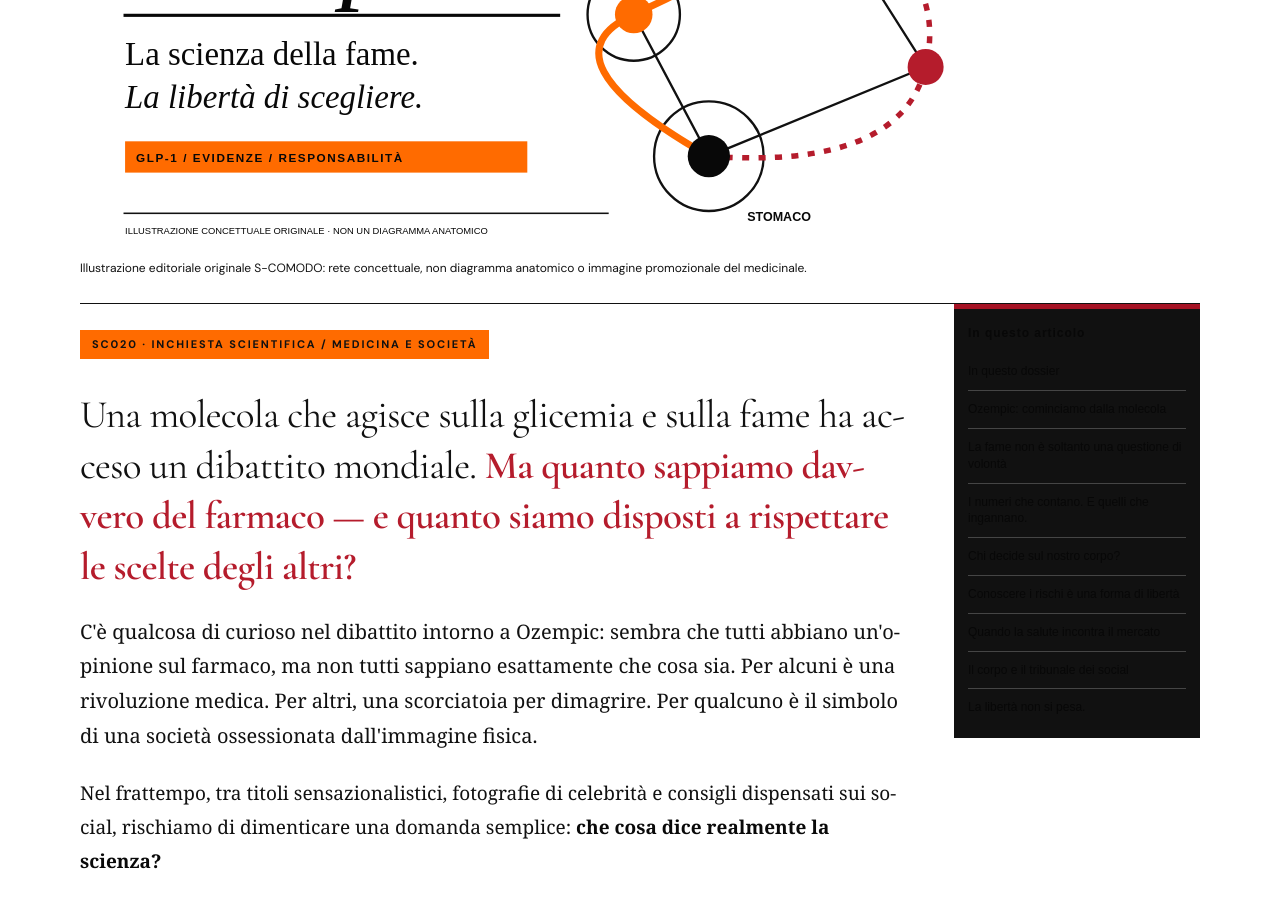
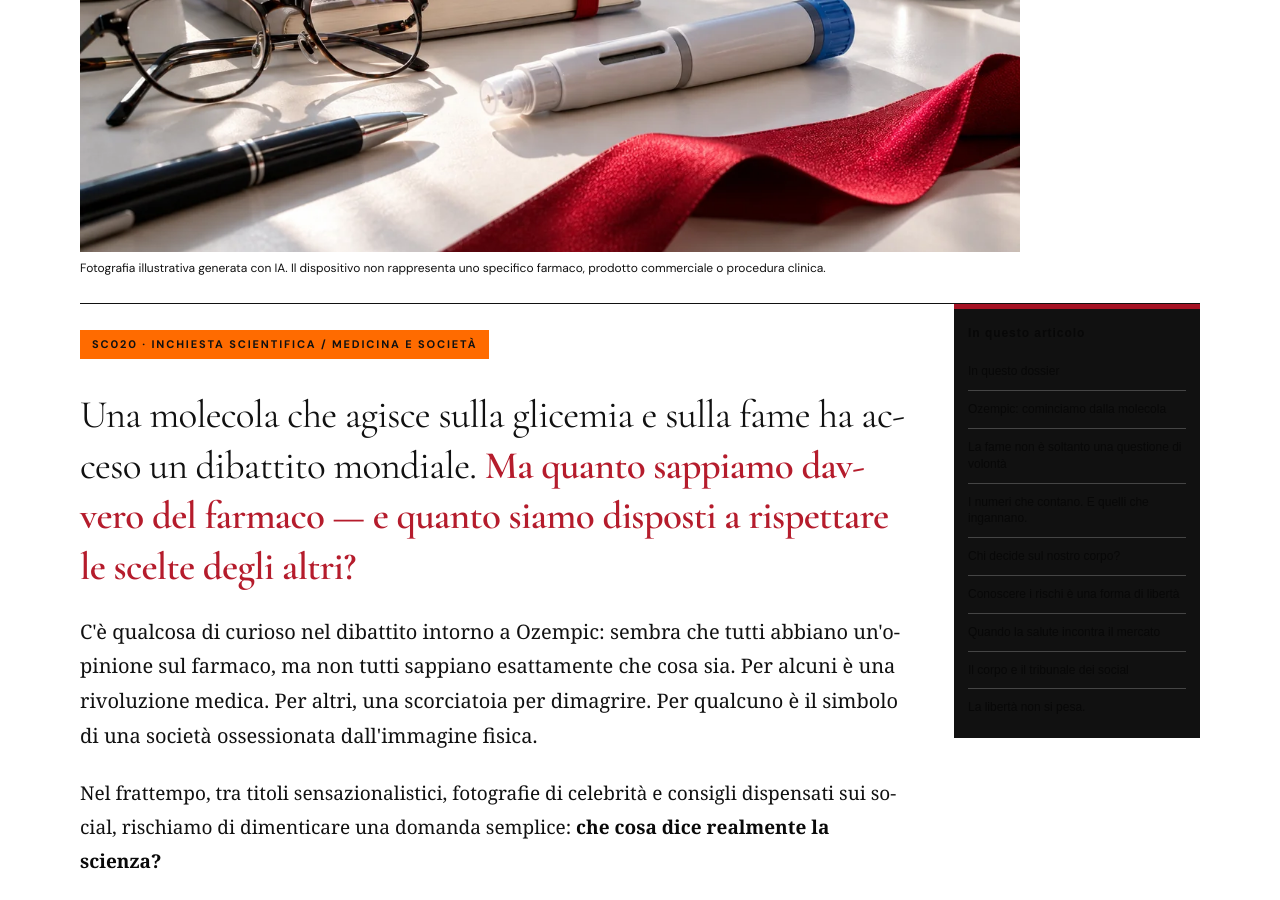
Before and after one commit to manzo8b/s-comodo, a Jekyll site: the page built from _posts/2026-11-13-ozempic-scienza-fame-liberta-scelta.html, in a window 1280 px wide and 900 px high, scrolled down 885 px. Built offline with Jekyll 4.4.1, drawn with Linux system fonts in a browser that asks for light colours.

Commit message:
Publish original Ozempic editorial cover and preserve medical illustration disclosure

```diff
--- a/_posts/2026-11-13-ozempic-scienza-fame-liberta-scelta.html
+++ b/_posts/2026-11-13-ozempic-scienza-fame-liberta-scelta.html
@@ -17,9 +17,9 @@ reviewed: true
 ai_assisted: true
 ai_disclosure: "Dossier sviluppato con supporto di intelligenza artificiale su fonti scientifiche e regolatorie citate. La selezione del tema, l'impostazione sulla libertà informata e l'approvazione dell'articolo sono editoriali umane. Infografiche ricostruite da dati pubblicati: non rappresentano dati clinici individuali. La copertina è un'illustrazione originale concettuale, non una fotografia o uno schema anatomico."
 reading_minutes: 12
-image: /assets/images/sc020-ozempic-editoriale.svg
-image_alt: "Copertina editoriale concettuale con titolo Ozempic in corsivo, palette bianca, nera, arancione acceso e rossa, e nodi astratti che richiamano il GLP-1"
-image_caption: "Illustrazione editoriale originale S-COMODO: rete concettuale, non diagramma anatomico o immagine promozionale del medicinale."
+image: /assets/images/covers/sc020-ozempic-consultazione-editoriale.webp
+image_alt: "Scena editoriale con un taccuino medico, occhiali, stetoscopio e dispositivo generico per iniezione, su una scrivania luminosa."
+image_caption: "Fotografia illustrativa generata con IA. Il dispositivo non rappresenta uno specifico farmaco, prodotto commerciale o procedura clinica."
 sources:
   - author: "European Medicines Agency (EMA)"
     title: "Ozempic — EPAR, informazioni ufficiali e indicazioni"
```
Also changed, not shown: editorial/COVER_SYSTEM.md (+2 -2 lines), assets/images/covers/sc020-ozempic-consultazione-editoriale.webp (added).
